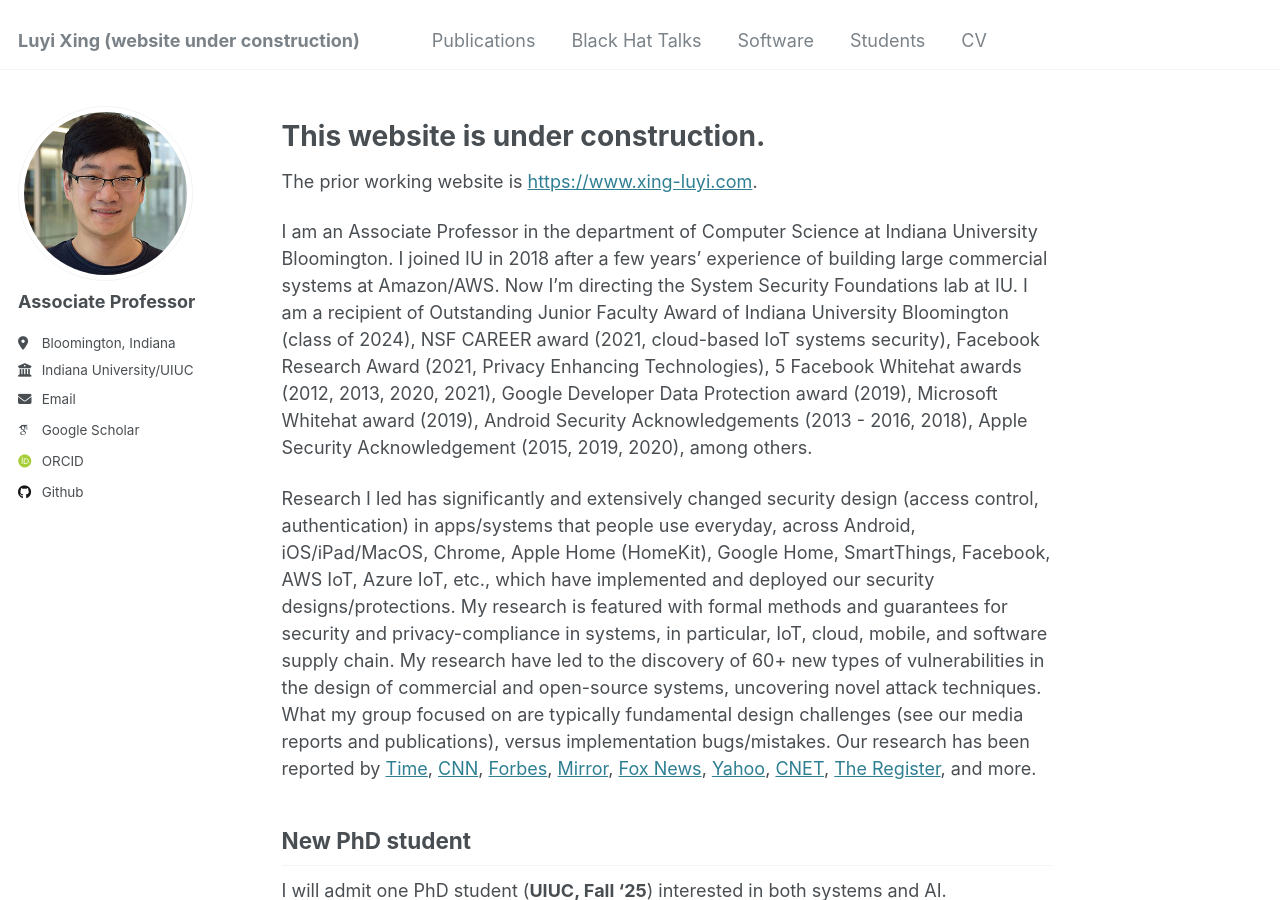
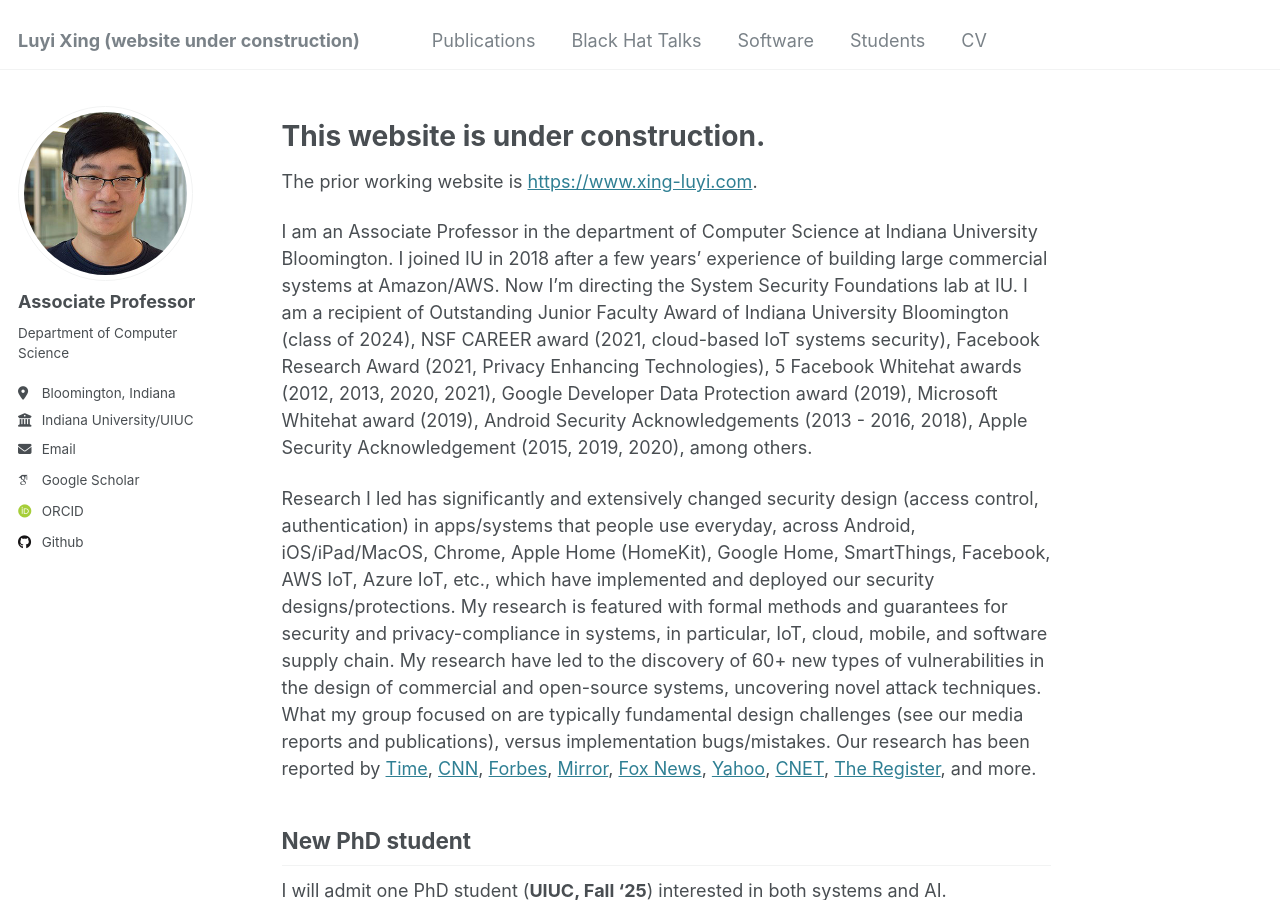
Before and after one commit to luyixing/luyixing.github.io, a Jekyll site: the page built from _pages/about.md, in a window 1280 px wide and 900 px high. Built offline with Jekyll 4.4.1, drawn with Linux system fonts in a browser that asks for light colours; some web fonts are replaced.

Commit message:
Update _config.yml

```diff
--- a/_config.yml
+++ b/_config.yml
@@ -24,7 +24,7 @@ author:
   avatar           : "xing.jpg"
   name             : "Associate Professor"
   pronouns         : # example: "she/her"
-  bio              : ""
+  bio              : "Department of Computer Science"
   location         : "Bloomington, Indiana"
   employer         : "Indiana University/UIUC"
   uri              : # URL
```
